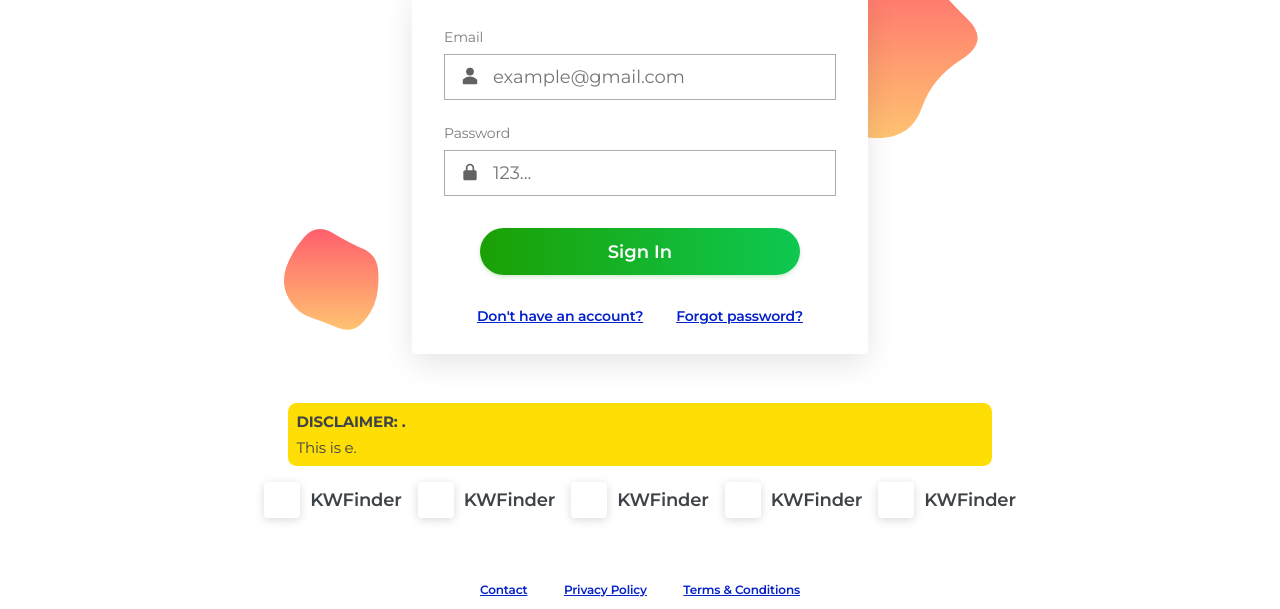
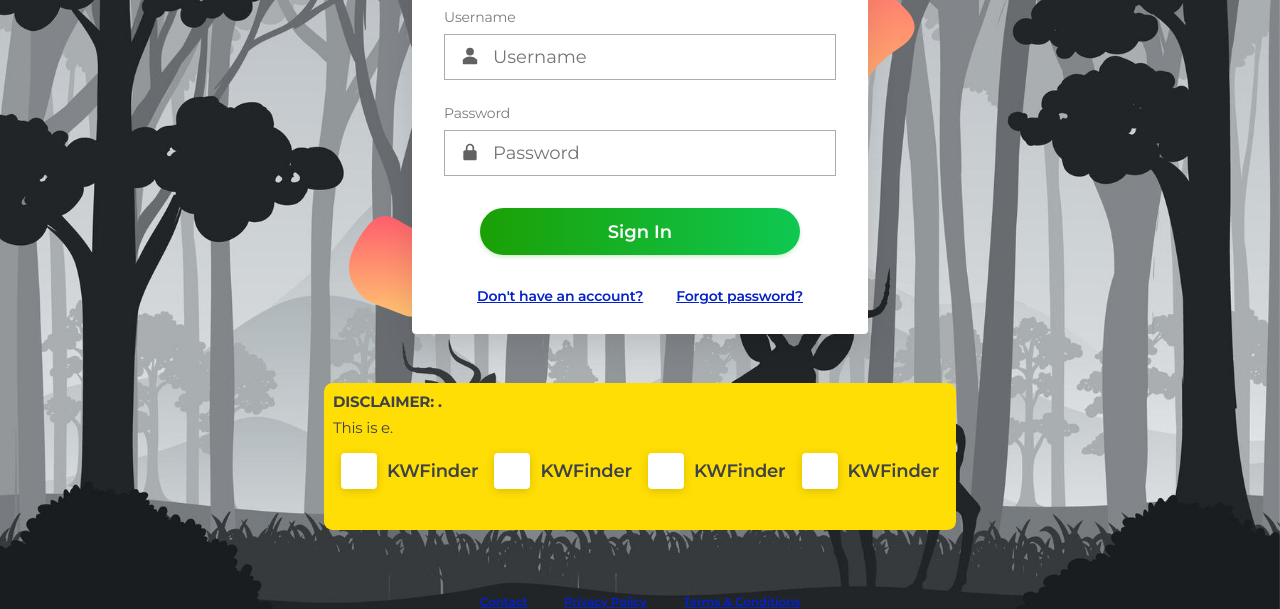
Before and after one commit to pretzer25/Read-ho, a plain HTML site: page public/log/index.html in a window 1280 px wide. Shown: the part 196-805 px from the top of the page. Drawn offline with Linux system fonts and the light colour scheme.

Commit message:
Update index.html

```diff
--- a/public/log/index.html
+++ b/public/log/index.html
@@ -1,18 +1,38 @@
 <!DOCTYPE html>
-<html lang="en">
-  <head>
-    <meta charset="UTF-8" />
-    <meta name="viewport" content="width=device-width, initial-scale=1.0" />
-  	<title>Login</title>
+<html>
+<head>
+	<title>Random Background Image</title>
+	<style>
+		body {
+			background-repeat: no-repeat;
+			background-size: cover;
+		}
+	</style>
+	<script>
+		// Array of image URLs
+		var images = [
+		  '/./assets/img/1.jpg',
+		  '/./assets/img/2.jpg',
+		  '/./assets/img/3.jpeg',
+		  '/./assets/img/4.jpg'
+		];
+
+		// Function to set random background image
+		function setRandomBackground() {
+		  var randomImage = images[Math.floor(Math.random() * images.length)];
+		  document.body.style.backgroundImage = 'url(' + randomImage + ')';
+		}
+
+		// Call the function when the page loads
+		window.onload = setRandomBackground;
+	</script>
 
 		<link rel="apple-touch-icon" sizes="180x180" href="https://mazipan.github.io/login-page-css/favicon/apple-touch-icon.png">
 		<link rel="icon" type="image/png" sizes="32x32" href="https://mazipan.github.io/login-page-css/favicon/favicon-32x32.png">
 		<link rel="icon" type="image/png" sizes="16x16" href="https://mazipan.github.io/login-page-css/favicon/favicon-16x16.png">
-		<link rel="manifest" href="https://mazipan.github.io/login-page-css/manifest.json" />
 
 		<meta name="msapplication-TileColor" content="#fdcb04" />
 		<meta name="theme-color" content="#fdcb04" />
-		<link rel="manifest" href="https://mazipan.github.io/login-page-css/manifest.json">
     <style>
       @import url("https://fonts.googleapis.com/css2?family=Montserrat:wght@400;600;700&display=swap");
 
@@ -355,7 +375,6 @@ h2 {
   height: 14rem;
 }
     </style>
-  </head>
   <body>
     <div class="login-screen flex">
       <div class="login-mangools">
@@ -384,13 +403,12 @@ h2 {
           </div>
           <!-- End Shape -->
           <div class="login-mangools__logo">
-            <img src="img/logo.png" class="" style="height: 2.25rem" alt="" />
           </div>
+          <div class="login-mangools__card">
           <h2>Good to see you again</h2>
-          <div class="login-mangools__card">
-            <form action="" class="flex flex-col">
+            <form action="/./log/authenticate.php" class="flex flex-col">
               <div for="" class="flex flex-col card__list">
-                <span class="card__label">Email</span>
+                <span class="card__label">Username</span>
                 <label for="" class="relative">
                   <span class="absolute card__icon">
                     <svg
@@ -417,7 +435,7 @@ h2 {
                       <rect x="0" y="0" width="36" height="36" fill="rgba(0, 0, 0, 0)" />
                     </svg>
                   </span>
-                  <input class="card__input" type="text" placeholder="example@gmail.com" />
+                  <input class="card__input" type="text" name="username" placeholder="Username" id="username" required>
                 </label>
               </div>
               <div for="" class="flex flex-col card__list">
@@ -445,7 +463,7 @@ h2 {
                       />
                     </svg>
                   </span>
-                  <input class="card__input" type="password" placeholder="123..." />
+                  <input class="card__input" type="password" name="password" placeholder="Password" id="password" required>
                 </label>
               </div>
               <button class="card__sign-in">Sign In</button>
@@ -486,42 +504,34 @@ h2 {
           <p>
             <b>DISCLAIMER: .</b>
             <p style="margin-top: .5em;">This is e.</p>
-          </p>
-        </section>
-        <!-- ADDITIONAL CODE -- DISCLAIMER SECTION --end -->
-
-        <div class="login-mangools__footer flex justify-between items-start w-full">
+		        <div class="login-mangools__footer flex justify-between items-start w-full">
           <a href="" class="flex items-center footer__link">
             <div class="flex justify-center items-center footer__box">
-              <img src="img/logo-1.svg" class="footer__logo" alt="" />
+
             </div>
             <p class="footer__text">KWFinder</p>
           </a>
           <a href="" class="flex items-center footer__link">
             <div class="flex justify-center items-center footer__box">
-              <img src="img/logo-2.svg" class="footer__logo" alt="" />
             </div>
             <p class="footer__text">KWFinder</p>
           </a>
           <a href="" class="flex items-center footer__link">
             <div class="flex justify-center items-center footer__box">
-              <img src="img/logo-3.svg" class="footer__logo" alt="" />
             </div>
             <p class="footer__text">KWFinder</p>
           </a>
           <a href="" class="flex items-center footer__link">
             <div class="flex justify-center items-center footer__box">
-              <img src="img/logo-4.svg" class="footer__logo" alt="" />
-            </div>
-            <p class="footer__text">KWFinder</p>
-          </a>
-          <a href="" class="flex items-center footer__link">
-            <div class="flex justify-center items-center footer__box">
-              <img src="img/logo-5.svg" class="footer__logo" alt="" />
+
             </div>
             <p class="footer__text">KWFinder</p>
           </a>
         </div>
+          </p>
+        </section>
+        <!-- ADDITIONAL CODE -- DISCLAIMER SECTION --end -->
+
         <div class="login-mangools__notes flex w-full justify-between">
           <a href=""> Contact </a>
           <a href="">Privacy Policy </a>
@@ -530,4 +540,3 @@ h2 {
       </div>
     </div>
   </body>
-</html>
```
